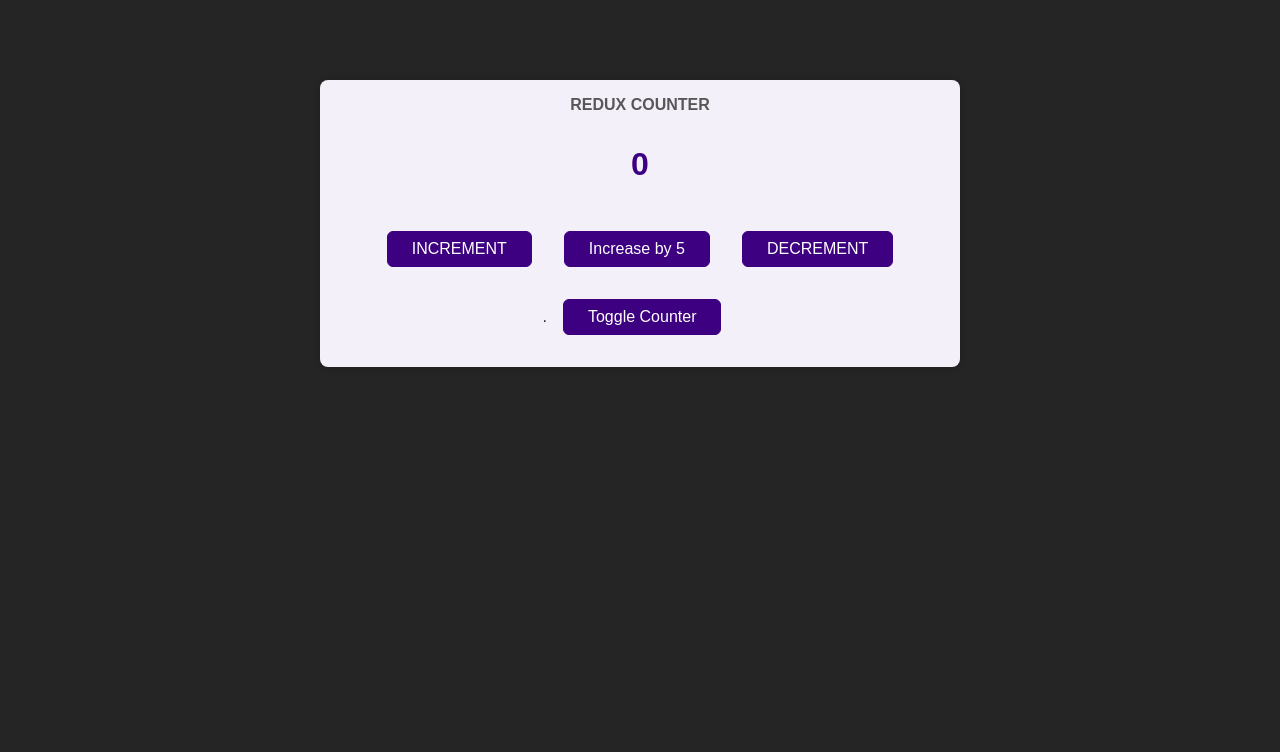
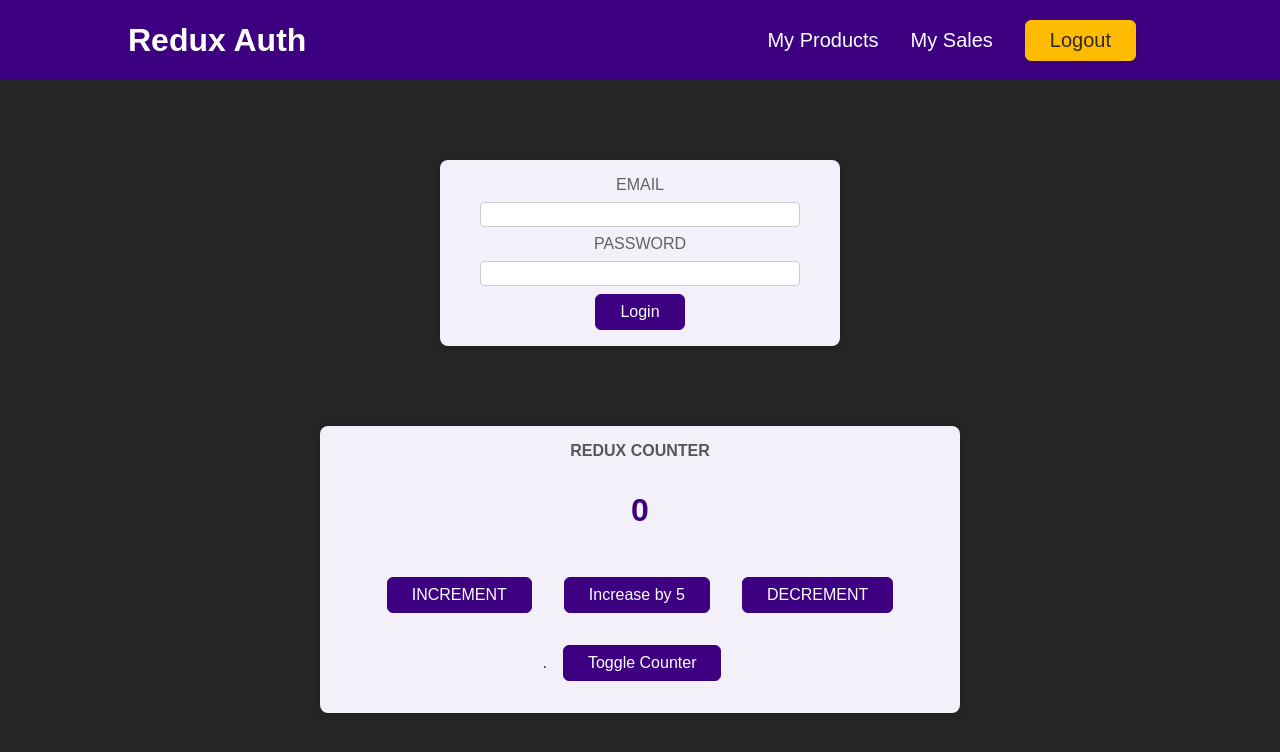
Before and after one commit to AssafGolani/ReactReduxPart1Playground, a React (Create React App) app: page / in a window 1280 px wide. Shown: the top 752 px of the page. Built offline with nearby package versions, Linux system fonts and the light colour scheme.

Commit message:
refactor: Update App.js to include Header and Auth components
This commit refactors the App.js file to include the Header and Auth components in addition to the Counter component. This change improves the overall structure and functionality of the application.

```diff
--- a/src/App.js
+++ b/src/App.js
@@ -1,9 +1,14 @@
-import Counter from './components/Counter';
-
-
+import { Fragment } from "react";
+import Counter from "./components/Counter";
+import Header from "./components/Header";
+import Auth from "./components/Auth";
 function App() {
   return (
-    <Counter />
+    <Fragment>
+      <Header />
+      <Auth />
+      <Counter />
+    </Fragment>
   );
 }
 
--- a/src/components/Counter.js
+++ b/src/components/Counter.js
@@ -6,7 +6,6 @@ import { counterActions } from "../store/index";
 const Counter = () => {
   const counter = useSelector((state) => state.counter.counter);
   const showCounter = useSelector((state) => state.counter.showCounter);
-  console.log(showCounter);
   const dispatch = useDispatch();
   const toggleCounterHandler = () => {
     dispatch(counterActions.toggle());
```
